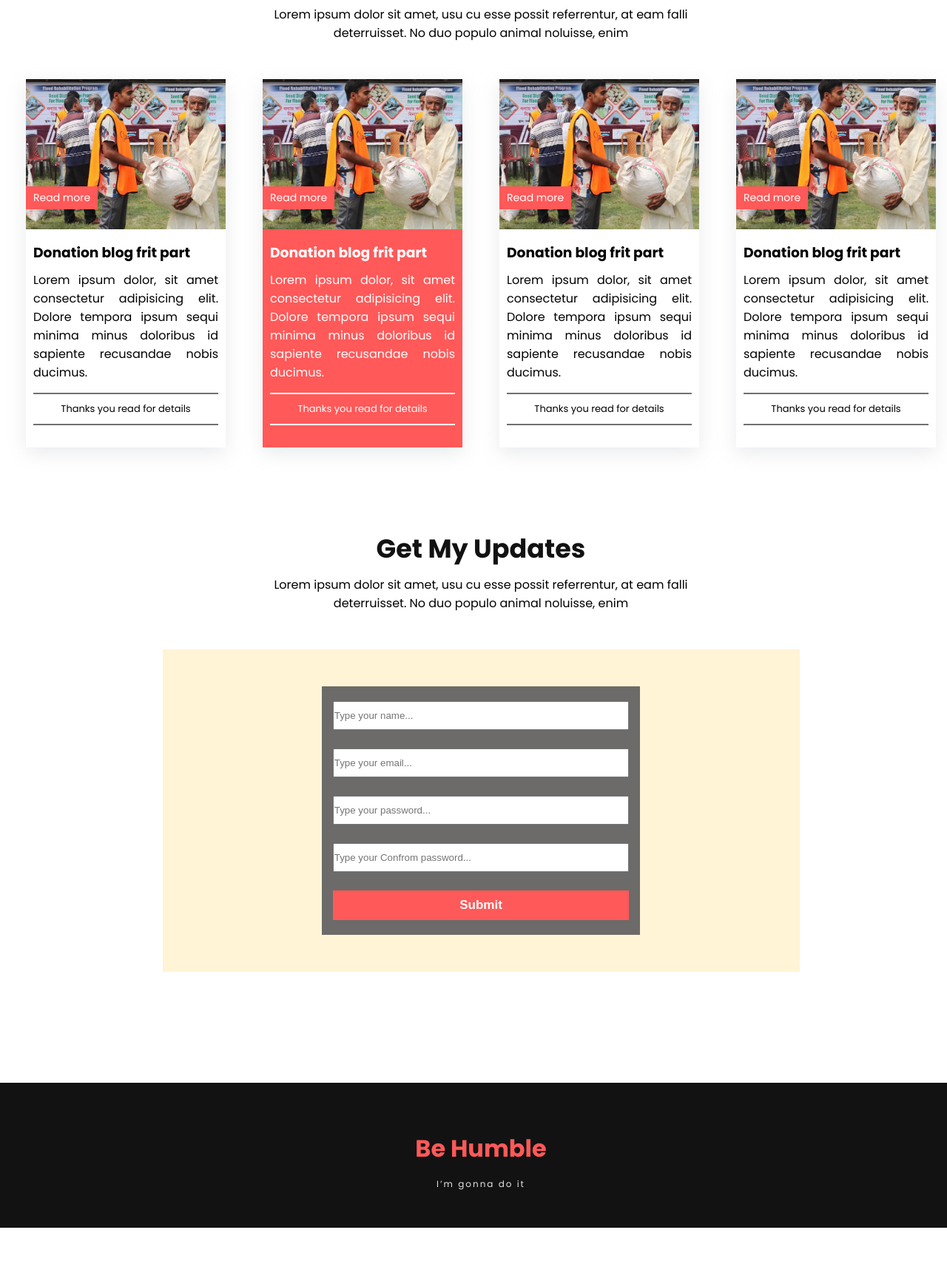
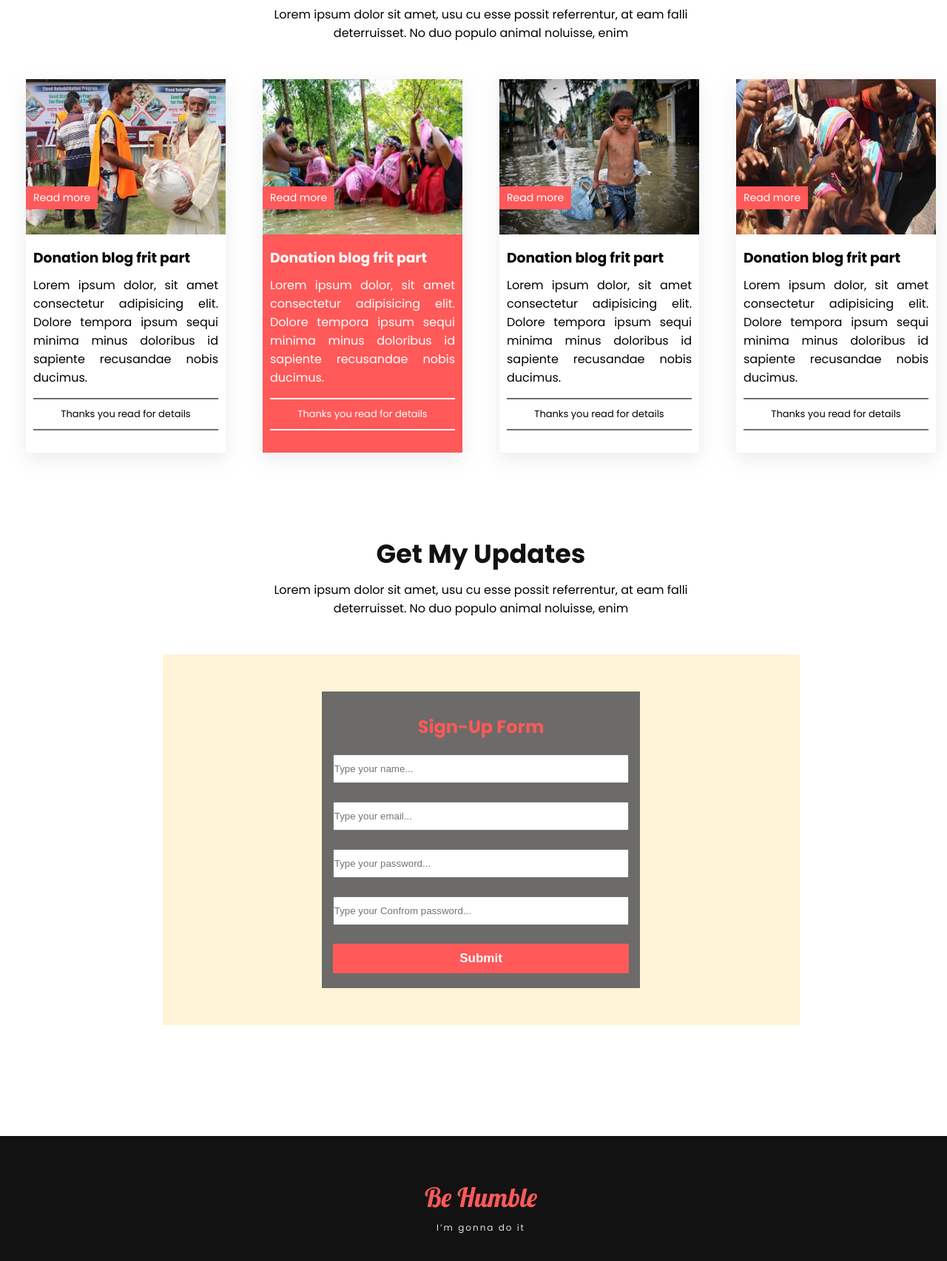
Before and after one commit to humayonitbd/Assainment-website, a plain HTML site: page index.html in a window 1280 px wide. Shown: the part 2056-3761 px from the top of the page at 74% size. Before the commit the page ends 3716 px from the top, so only its background shows below. Drawn offline with Linux system fonts and the light colour scheme.

Commit message:
all work finish

```diff
--- a/index.html
+++ b/index.html
@@ -6,7 +6,7 @@
     <meta name="viewport" content="width=device-width, initial-scale=1.0">
     <link rel="preconnect" href="https://fonts.googleapis.com">
     <link rel="preconnect" href="https://fonts.gstatic.com" crossorigin>
-    <link href="https://fonts.googleapis.com/css2?family=Poppins:wght@400;500;600;700&display=swap" rel="stylesheet">
+    <link href="https://fonts.googleapis.com/css2?family=Lobster&family=Poppins:wght@400;500;600;700&display=swap" rel="stylesheet">
     <title>Creative assainment website </title>
     <link rel="stylesheet" href="style.css">
 </head>
@@ -142,7 +142,7 @@
                 <div class="col-25">
                     <div class="blog-details activeBlog">
                         <div class="blogImg">
-                            <img src="images/donation10.jpg" alt="donation-img">
+                            <img src="images/donation11.jpg" alt="donation-img">
                         </div>
                         <div class="blog-content">
                             <h3>Donation blog frit part</h3>
@@ -158,7 +158,7 @@
                 <div class="col-25">
                     <div class="blog-details">
                         <div class="blogImg">
-                            <img src="images/donation10.jpg" alt="donation-img">
+                            <img src="images/donation9.jpg" alt="donation-img">
                         </div>
                         <div class="blog-content">
                             <h3>Donation blog frit part</h3>
@@ -174,7 +174,7 @@
                 <div class="col-25">
                     <div class="blog-details">
                         <div class="blogImg">
-                            <img src="images/donation10.jpg" alt="donation-img">
+                            <img src="images/donation8.jpg" alt="donation-img">
                         </div>
                         <div class="blog-content">
                             <h3>Donation blog frit part</h3>
@@ -215,6 +215,7 @@
                     <div class="contact-contentful">
                         <div class="contact-content">
                             <form action="">
+                                <h2>Sign-Up Form</h2>
                                 <input type="text" required placeholder="Type your name..."><br><br>
                                 <input type="email" required size="30" placeholder="Type your email..."><br><br>
                                 <input type="password" minlength="4" maxlength="8" required placeholder="Type your password..."><br><br>
--- a/style.css
+++ b/style.css
@@ -221,6 +221,9 @@ img{
 /* ==========donate plan-css end========== */
 
 /* ==========donate blog-css end========== */
+.blogImg img{
+    height: 210px;
+}
 .blog-content{
     padding: 0 10px;
 
@@ -286,6 +289,7 @@ img{
     left: 0;
     top: 145px;
     font-size: 14px;
+    cursor: pointer;
 }
 
 
@@ -311,7 +315,12 @@ img{
     width: 70%;
     padding: 50px 0;
 
+}
 
+.contact-content h2{
+    margin: 10px 0 20px 0;
+    color: #FF5959;
+    text-align: center;
 }
 
 
@@ -346,8 +355,11 @@ form input{
     color: white;
 }
 .footer-content h1{
+    font-family: 'Lobster';
+    font-weight: 400;
+    font-size: 36px;
+    padding: 10px 0;
     color: #FF5959;
-    padding: 15px 0;
 
 }
 .footer-content p{
```
